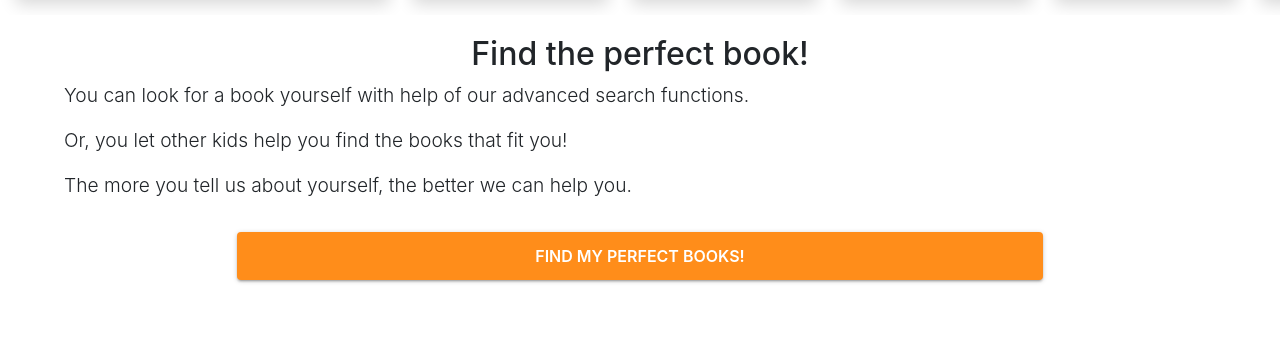
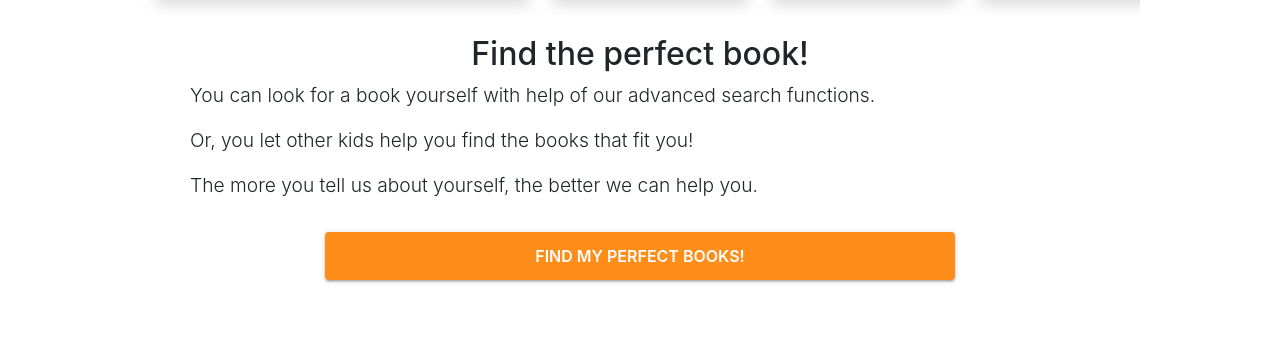
Before and after one commit to Code-Institute-Submissions/reviewsfromkids, a Django app: page / in a window 1280 px wide. Shown: the part 1266-1626 px from the top of the page. Run offline with Django 3.2, Linux system fonts and the light colour scheme; data comes from the database, SQL or seed files in the repository; parts of the project's set-up code (start-up, migrations or seed data) failed here and were passed over; some libraries are stand-ins or nearby versions.

Commit message:
Add quick style for large screens.

```diff
--- a/static/css/base.css
+++ b/static/css/base.css
@@ -30,3 +30,9 @@ html {
 .allauth-form-inner-content {
   margin-top: 5rem;
 }
+
+.temp-wrapper {
+
+  max-width: 1000px;
+  margin: 0 auto;
+}
--- a/templates/base.html
+++ b/templates/base.html
@@ -80,9 +80,11 @@
 
     {% block hero %}
     {% endblock %}
+    <div class="temp-wrapper">
+      {% block content %}
+      {% endblock %}
+    </div>
 
-    {% block content %}
-    {% endblock %}
 
     {% block postloadjs %}
     {% endblock %}
```
